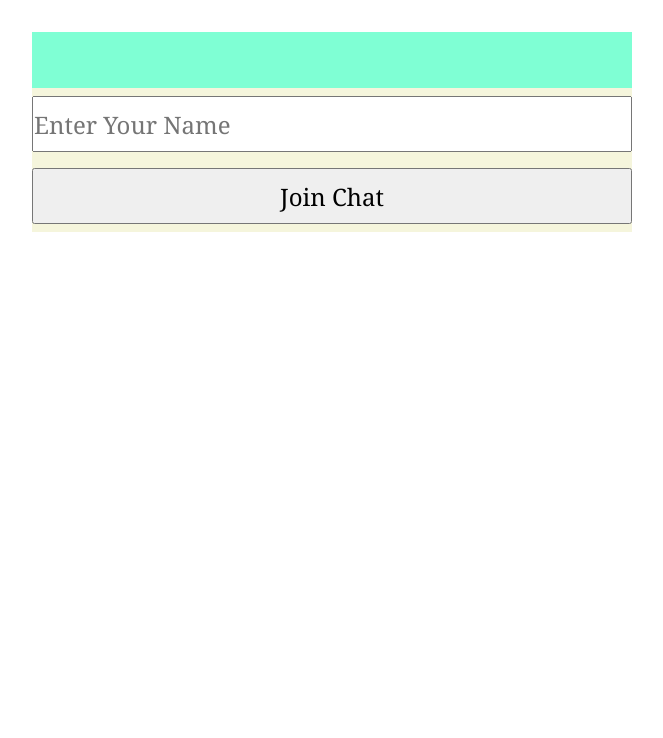
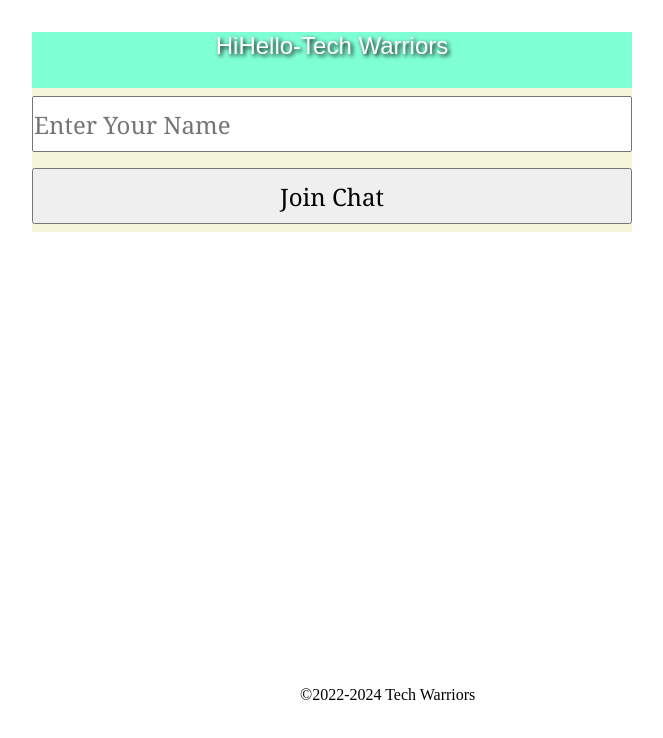
Before and after one commit to riya107/STT_TECH_WARRIORS_PROJECT, a React (Create React App) app in the folder front_end/: page / in a window 1280 px wide. Shown: the top 738 px of the page, without its empty margins (308-971 px from the left). Built offline with nearby package versions, Linux system fonts and the light colour scheme.

Commit message:
Final commit app completed version:1.0

```diff
--- a/front_end/src/components/Chat.js
+++ b/front_end/src/components/Chat.js
@@ -69,7 +69,7 @@ function Chat() {
   return (
     <>
       <div className='container'>
-      <div className="header"></div>
+      <div className="header">HiHello-Tech Warriors</div>
       <ScrollBottom className="chatBox">{
           messages.map((data)=>{
             return <Message user={data.user} side={data.side} message={data.message}/>
--- a/front_end/src/components/Home.js
+++ b/front_end/src/components/Home.js
@@ -20,7 +20,7 @@ function Home() {
   return (
     <>
         <form action="" >
-            <div className='head'></div>
+            <div className='head'>HiHello-Tech Warriors</div>
             <div>
             <input className='component' type="text" onChange={(e)=>{setUser(e.target.value)}} value={user} placeholder='Enter Your Name'/>
             </div>
@@ -28,6 +28,9 @@ function Home() {
             <input className='component' type="submit" onClick={join} value='Join Chat'/>
             </div>
         </form>
+        <footer>
+        &copy;2022-2024 Tech Warriors
+        </footer>
     </>
   )
 }
--- a/front_end/src/styles/Chat.css
+++ b/front_end/src/styles/Chat.css
@@ -18,6 +18,11 @@
 .header{
     height: 10%;
     background-color: cornflowerblue;
+    color:white;
+    font-family: Arial, Helvetica, sans-serif;
+    font-size: 1.5rem;
+    text-align: center;
+    text-shadow: 2px 2px 4px black;
 }
 
 .sendIcon{
--- a/front_end/src/styles/Home.css
+++ b/front_end/src/styles/Home.css
@@ -2,6 +2,11 @@
     width: 100%;
     height: 7vh;
     background-color: aquamarine;
+    text-align: center;
+    font-size: 1.5rem;
+    color:white;
+    font-family: Arial, Helvetica, sans-serif;
+    text-shadow: 2px 2px 4px black;
 }
 
 form{
@@ -13,6 +18,17 @@ form{
     height: 50vh;
     max-height: 200px;
     margin-top: 4vh;
+}
+
+footer{
+    border-radius: 10px;
+    text-align: center;
+    font-size: 1rem;
+    position: absolute;
+    bottom: 0px;
+    left:40%;
+    margin: 3em;
+    padding: 3em;
 }
 
 .component{
```
